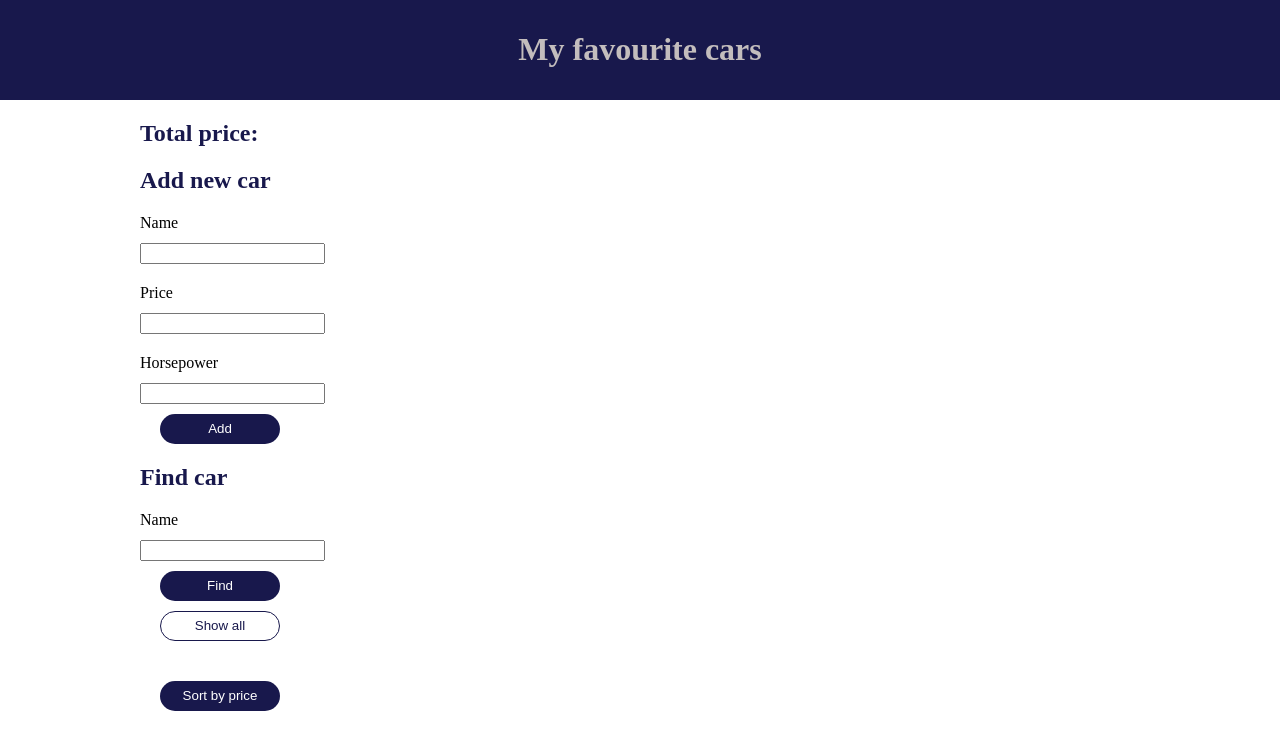
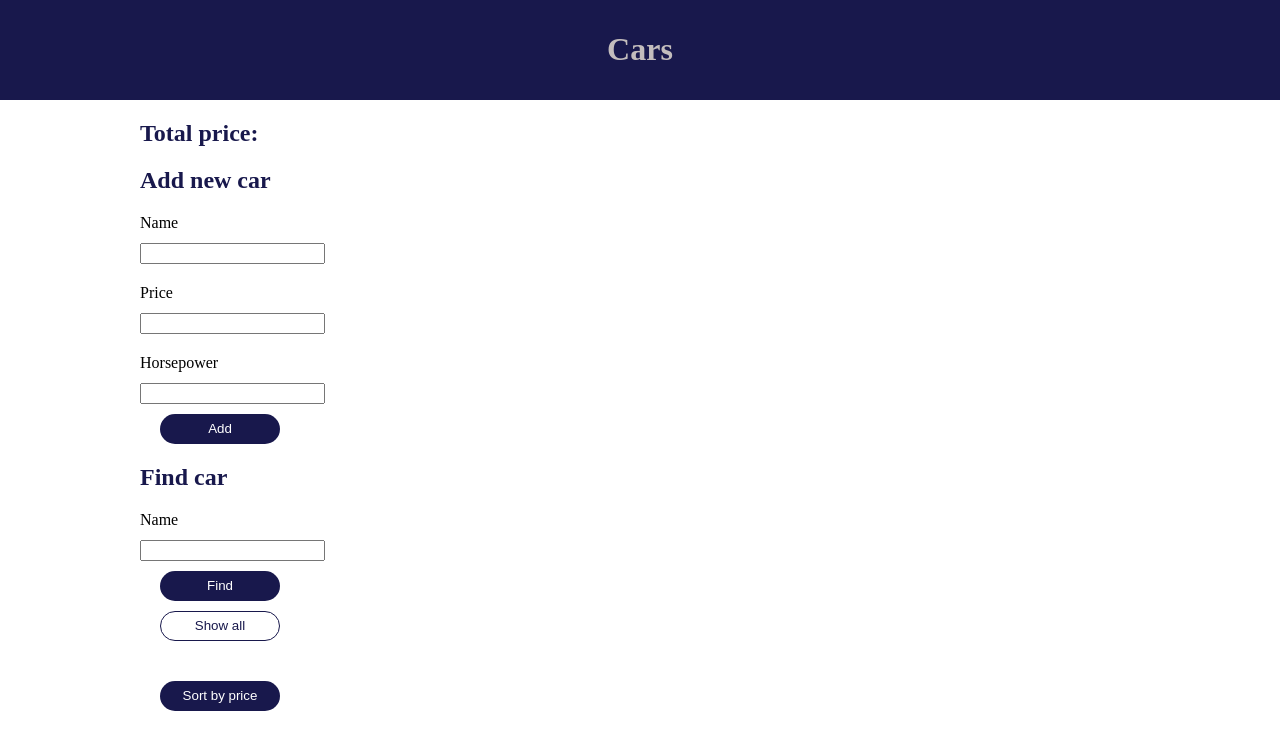
Before and after one commit to RoSteik/lab-3-web, a plain HTML site: page index.html in a window 1280 px wide. Drawn offline with Linux system fonts and the light colour scheme.

```diff
--- a/index.html
+++ b/index.html
@@ -11,7 +11,7 @@
 
 <body>
 <header>
-    <h1>My favourite cars</h1>
+    <h1>Cars</h1>
 </header>
 
 <div class="container">
```
Also changed, not shown: 1 other file.
